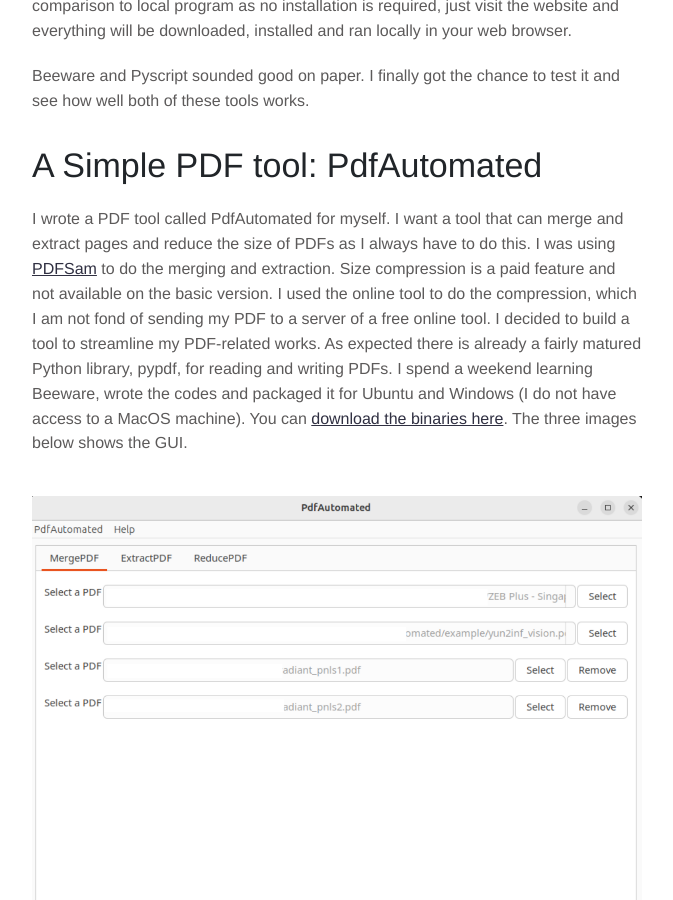
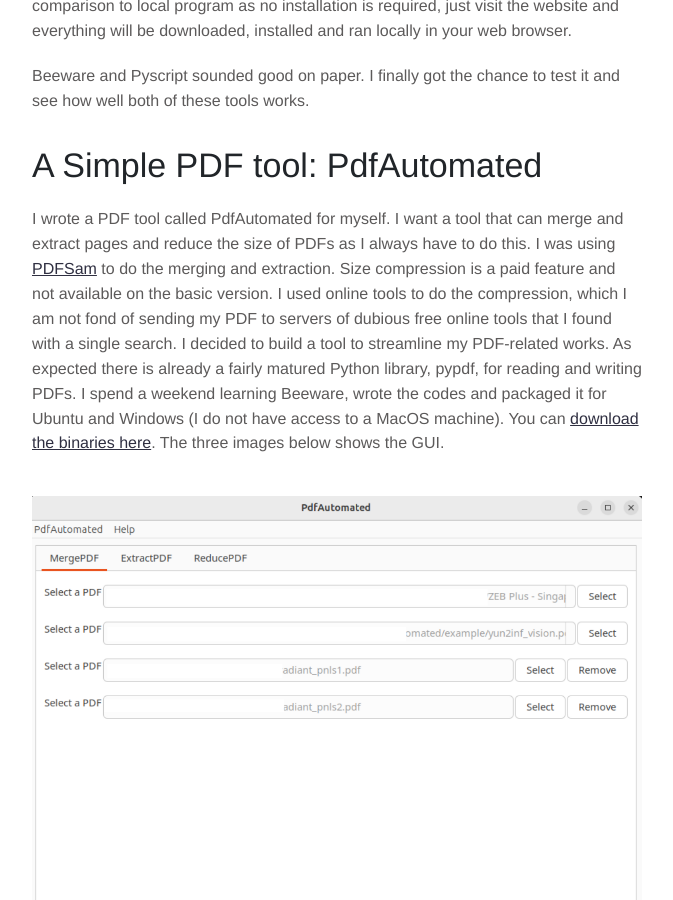
Before and after one commit to chenkianwee/project-automated, a Jekyll site: the page built from _blogs/04_apps.md, in a window 1280 px wide and 900 px high, scrolled down 1653 px. Shown: the whole window, without its empty margins (143-816 px from the left). Built offline with Jekyll 4.4.1, drawn with Linux system fonts in a browser that asks for light colours.

Commit message:
updated blog post

```diff
--- a/_blogs/04_apps.md
+++ b/_blogs/04_apps.md
@@ -20,7 +20,7 @@ In the meantime, they only have partial support for Android, iOS and web applica
 Beeware and Pyscript sounded good on paper. I finally got the chance to test it and see how well both of these tools works.
 
 # A Simple PDF tool: PdfAutomated
-I wrote a PDF tool called PdfAutomated for myself. I want a tool that can merge and extract pages and reduce the size of PDFs as I always have to do this. I was using <a href="https://pdfsam.org/" target="_blank">PDFSam</a> to do the merging and extraction. Size compression is a paid feature and not available on the basic version. I used the online tool to do the compression, which I am not fond of sending my PDF to a server of a free online tool. I decided to build a tool to streamline my PDF-related works. As expected there is already a fairly matured Python library, pypdf, for reading and writing PDFs. I spend a weekend learning Beeware, wrote the codes and packaged it for Ubuntu and Windows (I do not have access to a MacOS machine). You can <a href="https://github.com/chenkianwee/pdfautomated/releases" target="_blank">download the binaries here</a>. The three images below shows the GUI.
+I wrote a PDF tool called PdfAutomated for myself. I want a tool that can merge and extract pages and reduce the size of PDFs as I always have to do this. I was using <a href="https://pdfsam.org/" target="_blank">PDFSam</a> to do the merging and extraction. Size compression is a paid feature and not available on the basic version. I used online tools to do the compression, which I am not fond of sending my PDF to servers of dubious free online tools that I found with a single search. I decided to build a tool to streamline my PDF-related works. As expected there is already a fairly matured Python library, pypdf, for reading and writing PDFs. I spend a weekend learning Beeware, wrote the codes and packaged it for Ubuntu and Windows (I do not have access to a MacOS machine). You can <a href="https://github.com/chenkianwee/pdfautomated/releases" target="_blank">download the binaries here</a>. The three images below shows the GUI.
 
 ![image-title-here](/images/blogs/app/pdfautomated_merge.png){:class="img-responsive"}
 ![image-title-here](/images/blogs/app/pdfautomated_extract.png){:class="img-responsive"}
```
